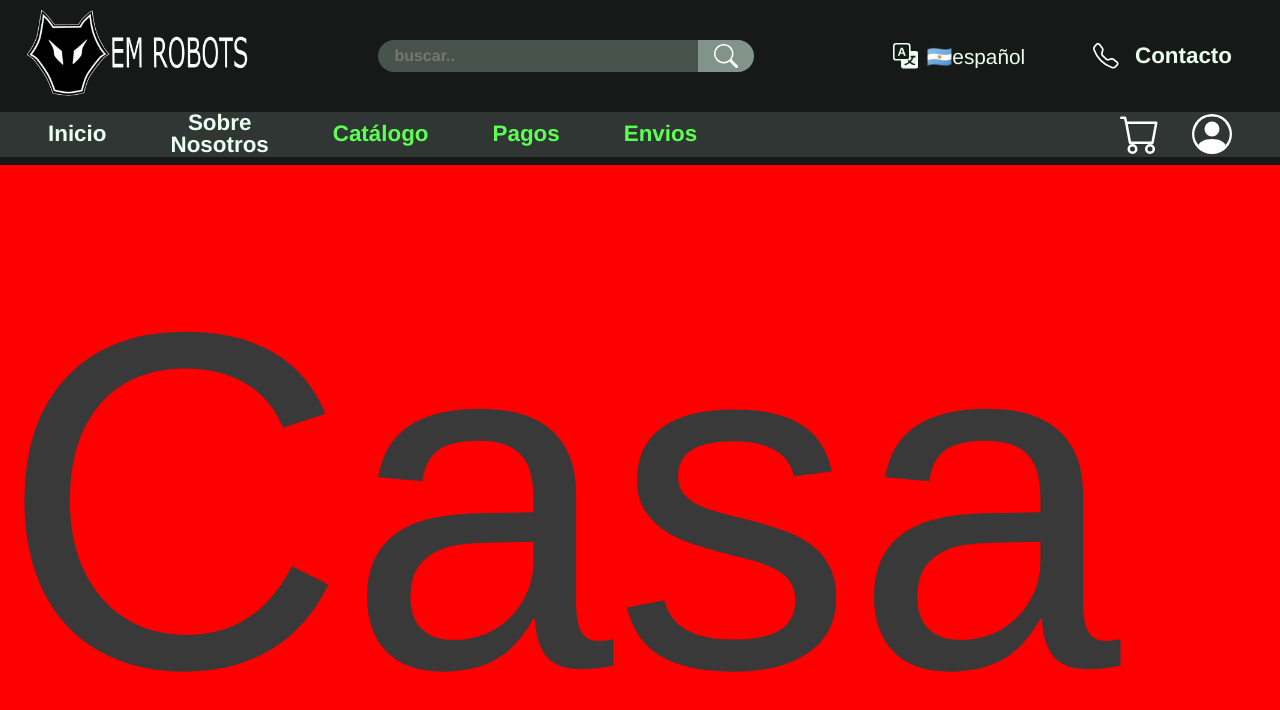
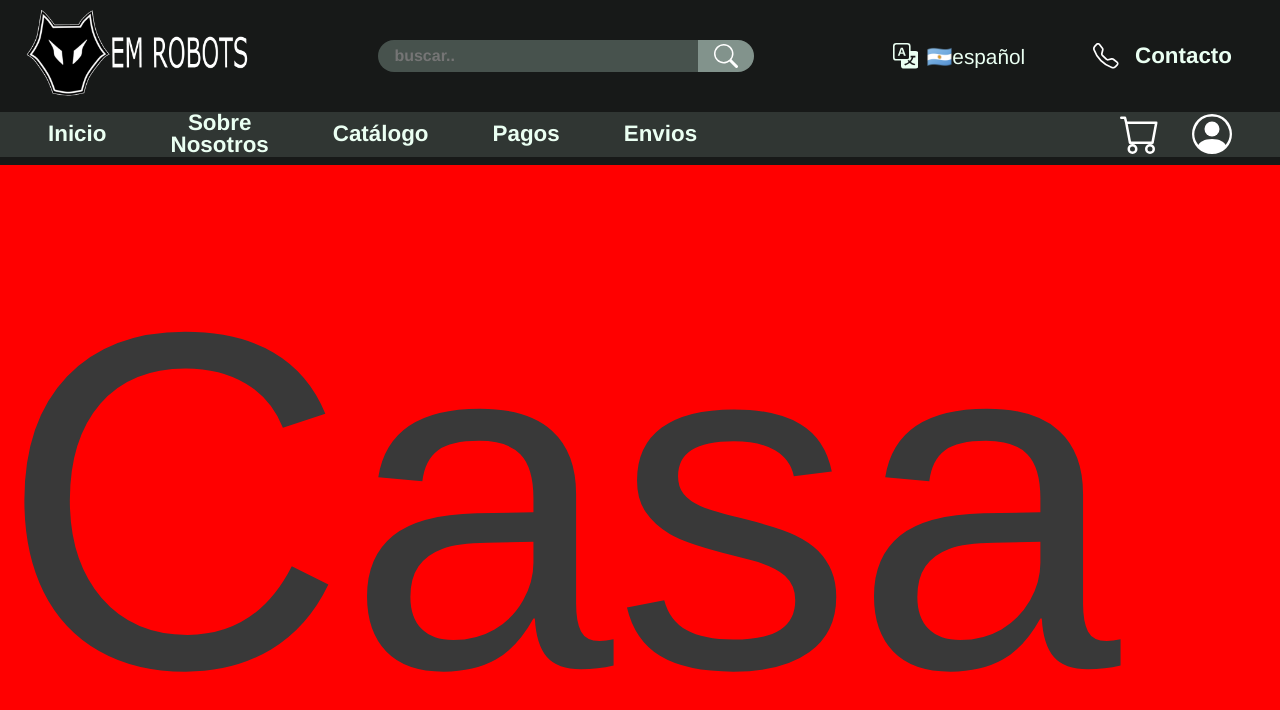
Before and after one commit to EnzoBorrelli/EMR-WebAPP, a React (Vite) app: page / in a window 1280 px wide. Shown: the top 710 px of the page. Built offline with nearby package versions, Linux system fonts and the light colour scheme.

Commit message:
adding more sections

```diff
--- /dev/null
+++ b/src/components/Catalogue/Catalogue.jsx
@@ -0,0 +1,12 @@
+import React from 'react'
+import LanguageContext from '../../context/LanguageContext'
+import './Catalogue.css'
+
+const Catalogue = () => {
+  const {texts} = useContext(LanguageContext);
+  return (
+    <div>{texts.LandingMenu.Catalogue}</div>
+  )
+}
+
+export default Catalogue
--- a/src/components/LandingMenu/LandingMenu.jsx
+++ b/src/components/LandingMenu/LandingMenu.jsx
@@ -111,17 +111,17 @@
                   </NavLink>
                 </li>
                 <li className="LandingMenu-li">
-                  <NavLink to="/" className="LandingMenu-a">
+                  <NavLink to="/Catalogue" className="LandingMenu-a">
                   {texts.LandingMenu.Catalogue}
                   </NavLink>
                 </li>
                 <li className="LandingMenu-li">
-                  <NavLink to="/" className="LandingMenu-a">
+                  <NavLink to="/Payment" className="LandingMenu-a">
                   {texts.LandingMenu.Payment}
                   </NavLink>
                 </li>
                 <li className="LandingMenu-li">
-                  <NavLink to="/" className="LandingMenu-a">
+                  <NavLink to="/Shipping" className="LandingMenu-a">
                   {texts.LandingMenu.Shipping}
                   </NavLink>
                 </li>
--- a/src/components/NavMenu.jsx
+++ b/src/components/NavMenu.jsx
@@ -4,6 +4,9 @@
 import LandingMenu from "./LandingMenu/LandingMenu";
 import Home from "./Home/Home";
 import About from "./AboutUS/About";
+import Catalogue from "./Catalogue/Catalogue";
+import Payment from "./Payment/Payment";
+import Shipping from "./Shipping/Shipping"
 const NavMenu = () => {
   return (
     <LanguageProvider>
@@ -13,6 +16,9 @@
           <Route exact path="/" element={<Home />} />
           <Route exact path="/Home" element={<Home />} />
           <Route exact path="/About" element={<About />} />
+          <Route exact path="/Catalogue" element={<Catalogue/>}/>
+          <Route exact path="/Payment" element={<Payment/>}/>
+          <Route exact path="/Shipping" element={<Shipping/>}/>
         </Routes>
       </BrowserRouter>
     </LanguageProvider>
--- /dev/null
+++ b/src/components/Payment/Payment.jsx
@@ -0,0 +1,12 @@
+import React from 'react'
+import LanguageContext from '../../context/LanguageContext';
+import './Payment.css'
+
+const Payment = () => {
+  const {texts} = useContext(LanguageContext);
+  return (
+    <div>{texts.LandingMenu.Payment}</div>
+  )
+}
+
+export default Payment
--- /dev/null
+++ b/src/components/Shipping/Shipping.jsx
@@ -0,0 +1,10 @@
+import React from 'react'
+import './Shipping.css'
+
+const Shipping = () => {
+  return (
+    <div>Shipping</div>
+  )
+}
+
+export default Shipping
```
Also changed, not shown: src/components/Catalogue/Catalogue.css (added), src/components/Payment/Payment.css (added), src/components/Shipping/Shipping.css (added).
